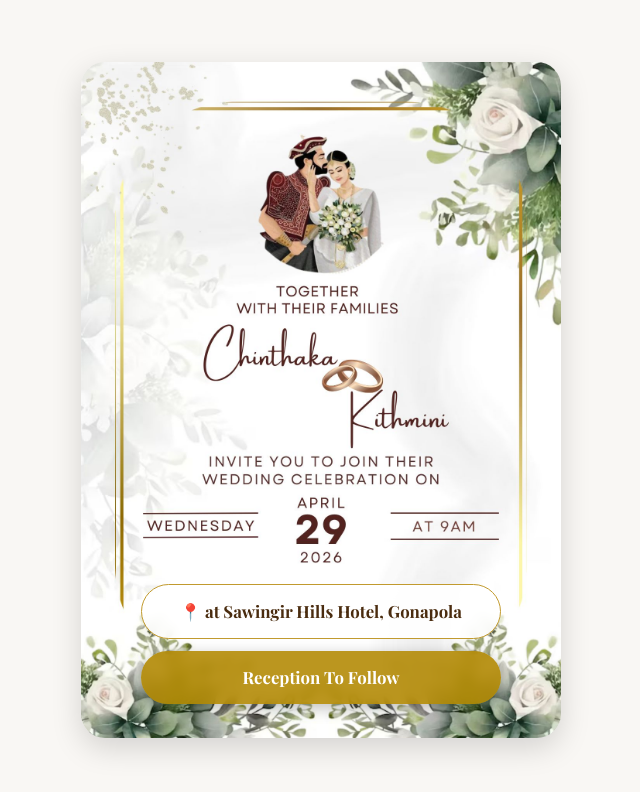
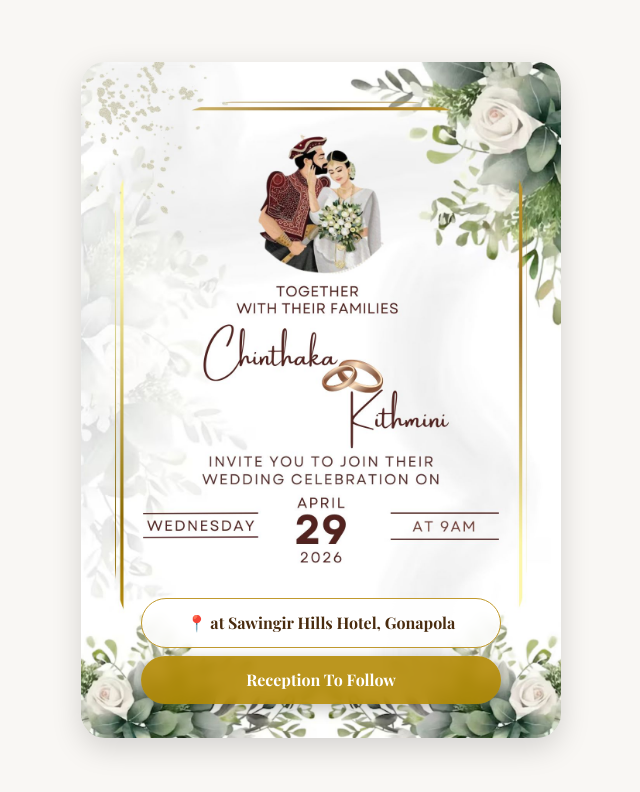
Before and after one commit to nimtharayaddehige/Chinthaka-and-Kithmini-wedding-invitation, a plain HTML site: page index.html in a window 1280 px wide. Shown: the whole page, without its empty margins (319-959 px from the left). Drawn offline with nearby package versions, Linux system fonts and the light colour scheme.

Commit message:
Update index

```diff
--- a/index.html
+++ b/index.html
@@ -42,7 +42,7 @@
       display: flex;
       flex-direction: column;
       align-items: center;
-      gap: 12px;                /* Reasonable spacing between buttons */
+      gap: 8px;                /* Reasonable spacing between buttons */
       padding: 0 16px;
     }
 
@@ -52,8 +52,8 @@
       justify-content: center;
       width: 85%;               /* Almost full width on mobile */
       max-width: 360px;
-      padding: 14px 24px;       /* Comfortable touch area */
-      font-size: 1.05rem;       /* Readable but not too big */
+      padding: 12px 20px;       /* Comfortable touch area */
+      font-size: 1rem;       /* Readable but not too big */
       font-weight: 600;
       border-radius: 9999px;
       text-decoration: none;
```
